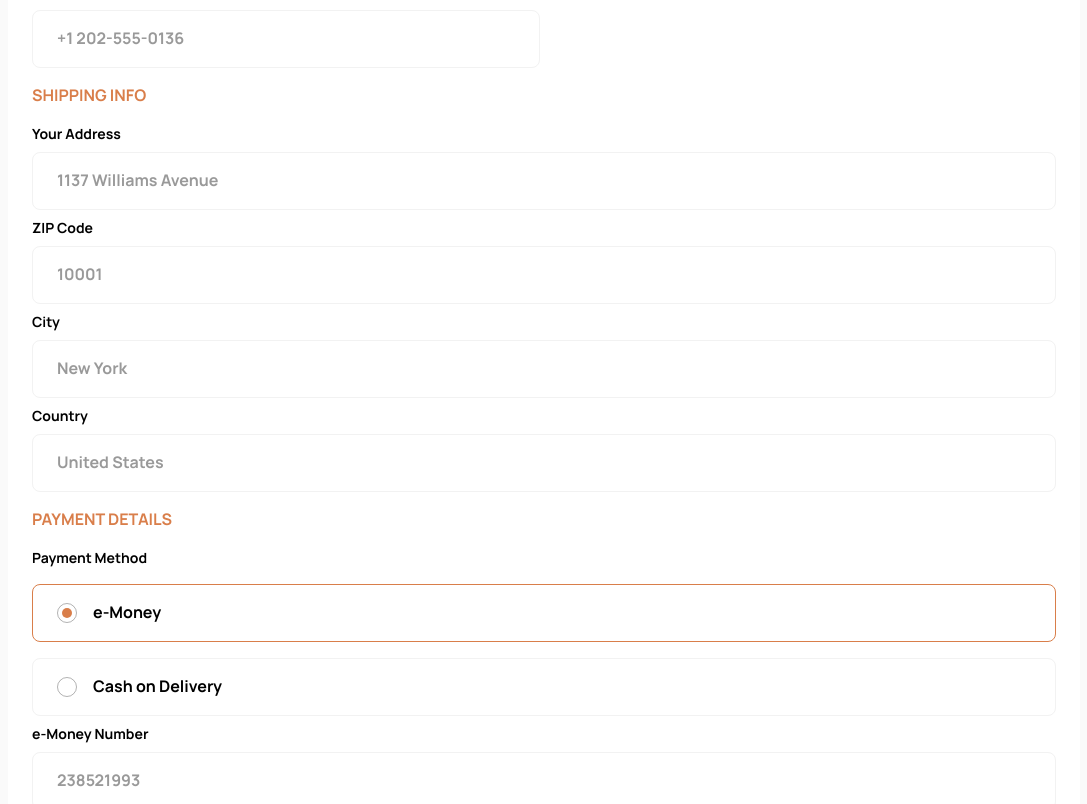
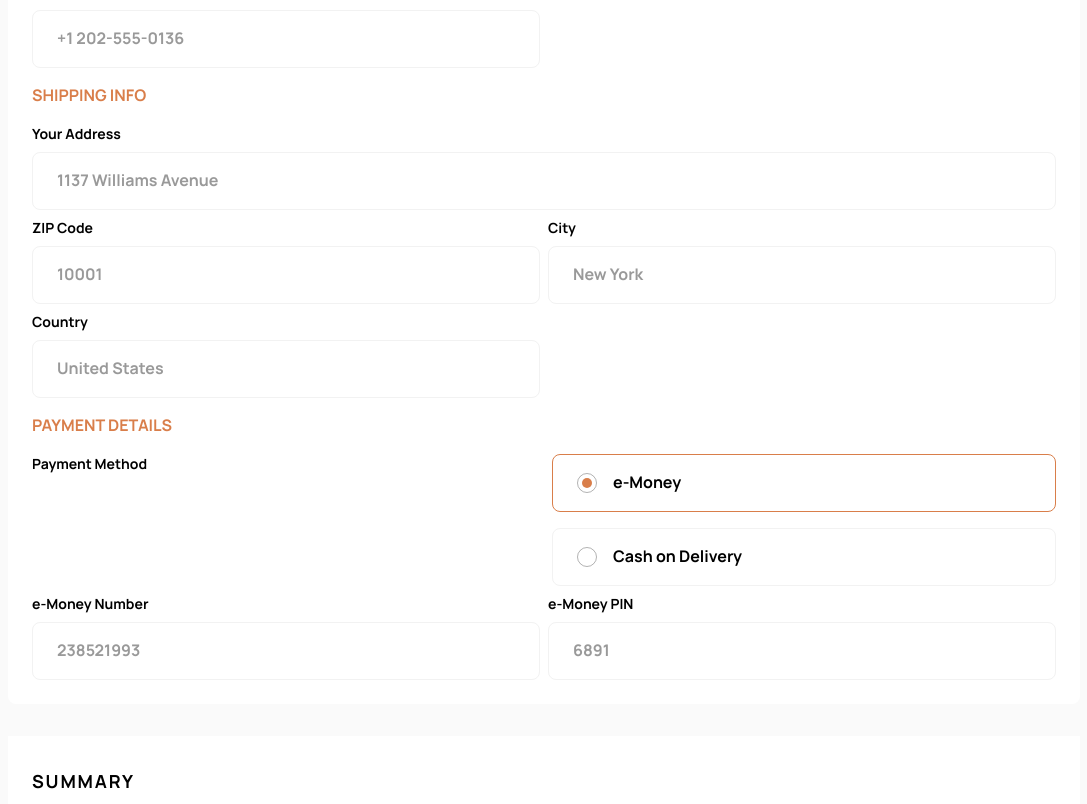
Before and after one commit to ccccchriz/audiophile-ecommerce-website, a React (Vite) app: page /checkout in a window 1280 px wide. Shown: the part 365-1169 px from the top of the page, without its empty margins (96-1183 px from the left). Built offline with nearby package versions, Linux system fonts and the light colour scheme.

Commit message:
tablet styling

```diff
--- a/src/pages/Checkout.tsx
+++ b/src/pages/Checkout.tsx
@@ -48,7 +48,8 @@ export default function Checkout() {
             </div>
           </div>
           <h3 className="text-brown font-bold uppercase">Shipping info</h3>
-          <div className="grid gap-2">
+          <div className="grid gap-2 tablet:grid-cols-2">
+            <div className="grid gap-2 tablet:col-[1/3]">
               <label htmlFor="address" className="label-primary">
                 Your Address
               </label>
@@ -59,6 +60,8 @@ export default function Checkout() {
                 id="address"
                 name="address"
               />
+            </div>
+            <div className="grid gap-2">
               <label htmlFor="zipcode" className="label-primary">
                 ZIP Code
               </label>
@@ -69,6 +72,8 @@ export default function Checkout() {
                 id="zipcode"
                 name="zipcode"
               />
+            </div>
+            <div className="grid gap-2">
               <label htmlFor="city" className="label-primary">
                 City
               </label>
@@ -79,6 +84,8 @@ export default function Checkout() {
                 id="city"
                 name="city"
               />
+            </div>
+            <div className="grid gap-2">
               <label htmlFor="country" className="label-primary">
                 Country
               </label>
@@ -90,10 +97,11 @@ export default function Checkout() {
                 name="country"
               />
             </div>
+          </div>
           <h3 className="text-brown font-bold uppercase">Payment details</h3>
-          <div className="grid gap-2">
-            <fieldset className="grid gap-4">
-              <legend className="label-primary float-left">
+          <div className="grid gap-2 tablet:grid-cols-2">
+            <fieldset className="grid gap-4 tablet:col-[1/3] tablet:grid-cols-2">
+              <legend className="label-primary float-left tablet:row-[1/3]">
                 Payment Method
               </legend>
               <label
@@ -123,6 +131,7 @@ export default function Checkout() {
               </label>
             </fieldset>
 
+            <div className="grid gap-2">
               <label htmlFor="emoney_num" className="label-primary">
                 e-Money Number
               </label>
@@ -133,6 +142,8 @@ export default function Checkout() {
                 id="emoney_num"
                 name="emoney_num"
               />
+            </div>
+            <div className="grid gap-2">
               <label htmlFor="emoney-pin" className="label-primary">
                 e-Money PIN
               </label>
@@ -143,6 +154,7 @@ export default function Checkout() {
                 id="emoney-pin"
                 name="emoney-pin"
               />
+            </div>
           </div>
         </form>
       </div>
```
Lines whose indentation alone changed are shown as unchanged.
